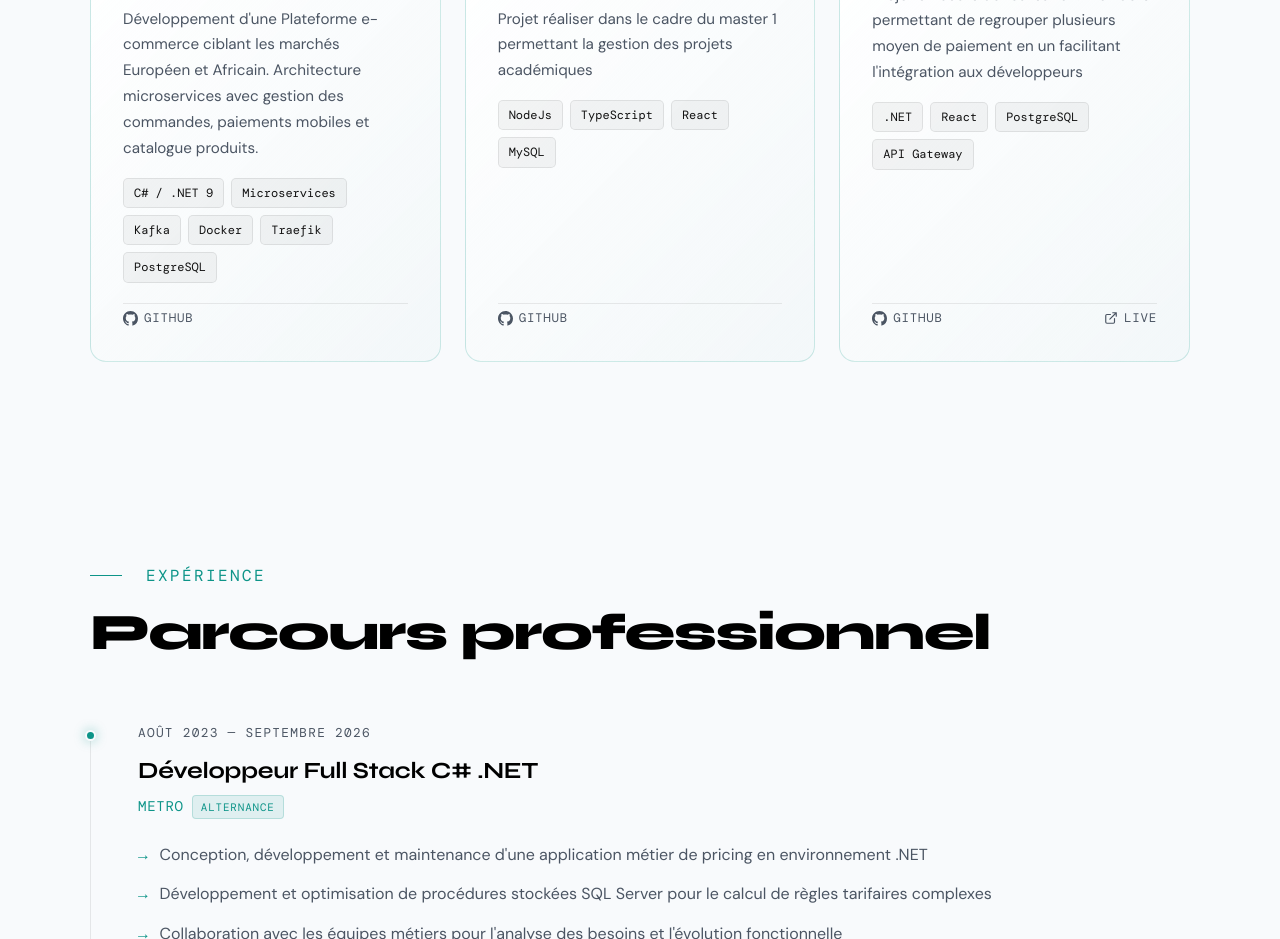
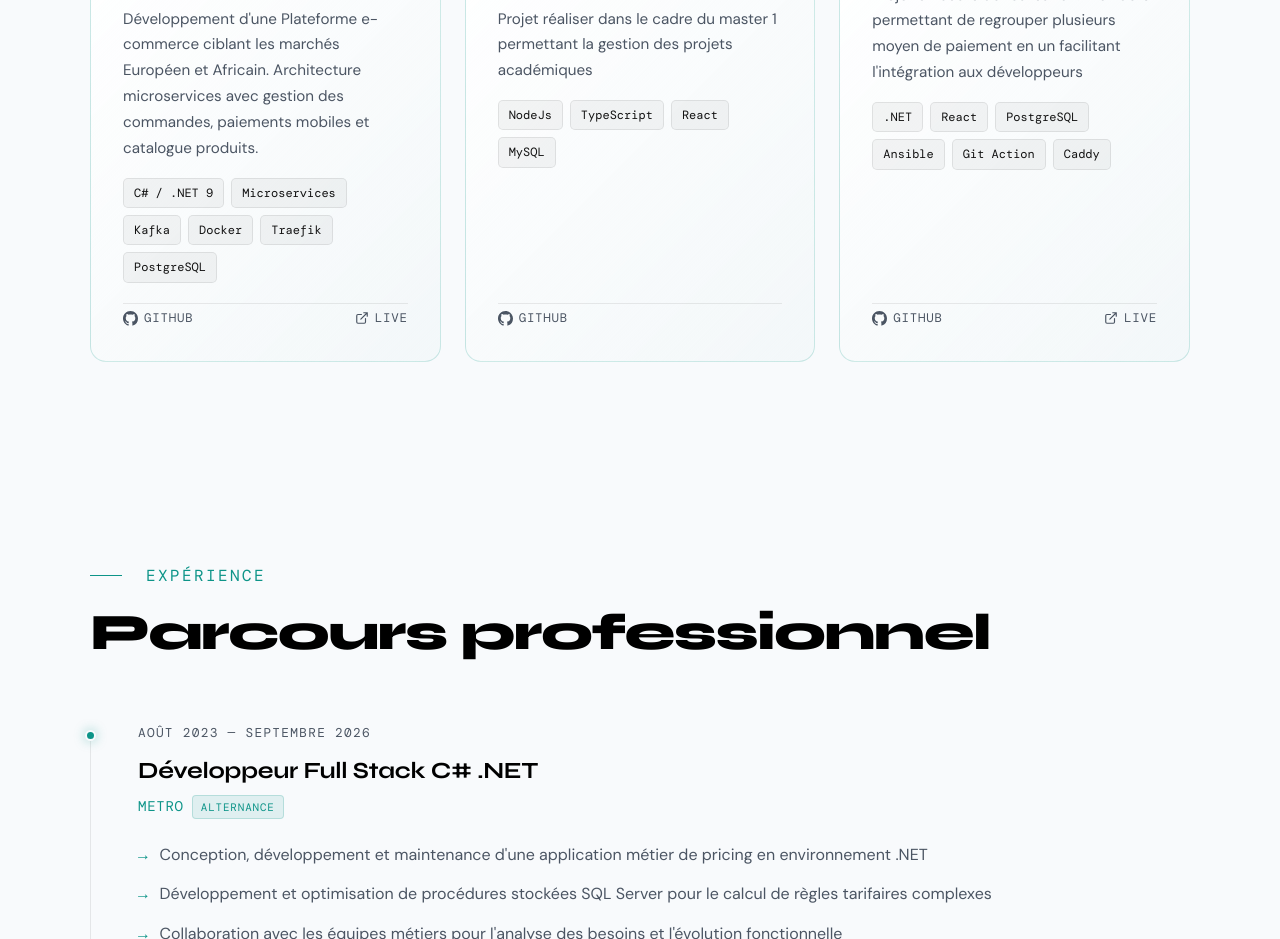
Before and after one commit to Hectorberi01/portfolio-profile, a React (Vite) app: page / in a window 1280 px wide. Shown: the part 3280-4219 px from the top of the page. Built offline with nearby package versions, Linux system fonts and the light colour scheme; a web font is replaced by a local one.

Commit message:
ajoute de lien

```diff
--- a/src/components/Projects.tsx
+++ b/src/components/Projects.tsx
@@ -17,6 +17,7 @@ const projects: Project[] = [
         ' Architecture microservices avec gestion des commandes, paiements mobiles et catalogue produits.',
     tags: ['C# / .NET 9', 'Microservices', 'Kafka', 'Docker', 'Traefik', 'PostgreSQL'],
     github: 'https://github.com/Hectorberi01',
+    live: 'http://193.168.145.162:4002/docs/',
     featured: true,
   },
   {
@@ -32,7 +33,7 @@ const projects: Project[] = [
     title: 'Provider de paiement',
     description:
         'Projet en cours de réalisation. Providers permettant de regrouper plusieurs moyen de paiement en un facilitant l\'intégration aux développeurs  ',
-    tags: ['.NET', 'React', 'PostgreSQL', 'API Gateway'],
+    tags: ['.NET', 'React', 'PostgreSQL','Ansible','Git Action','Caddy'],
     github: 'https://github.com/Hectorberi01/AfriPay',
     live: 'https://staging-afripay.fr/docs',
     featured: true,
```
